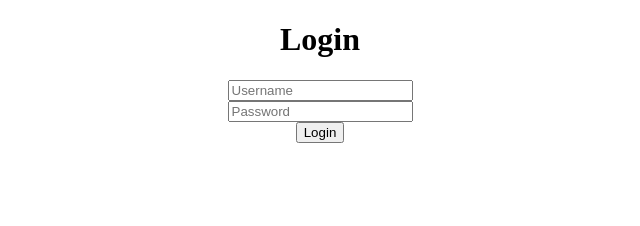
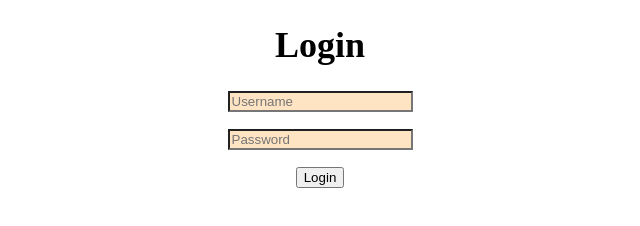
Before and after one commit to JClarence01/Javascript-Sample, a plain HTML site: page index.html in a window 1280 px wide. Shown: the whole page, without its empty margins (320-960 px from the left). Drawn offline with Linux system fonts and the light colour scheme.

Commit message:
Javascript-Sample

```diff
--- a/index.html
+++ b/index.html
@@ -4,8 +4,21 @@
 <head>
     <title>Javascript Sample</title>
     <style>
-        #divContainer {
+         #divContainer {
             text-align: center;
+        }
+        .redText{
+            color: red;
+            background-color: bisque;
+        }
+        .redText:hover {
+            color:blue;
+            background-color: green;
+        }
+
+        div {
+            margin-bottom: 1rem;
+            font-size: large;
         }
     </style>
 </head>
```
